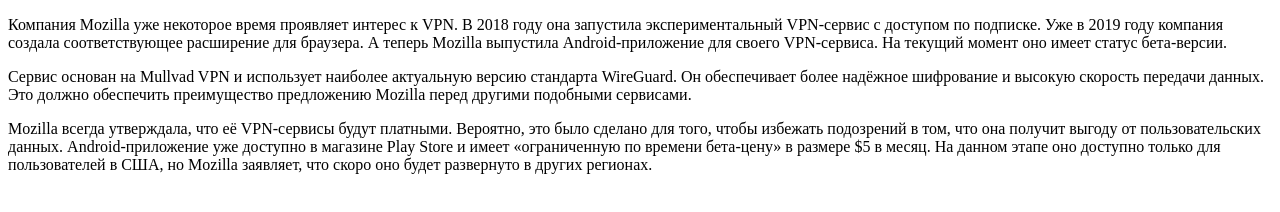
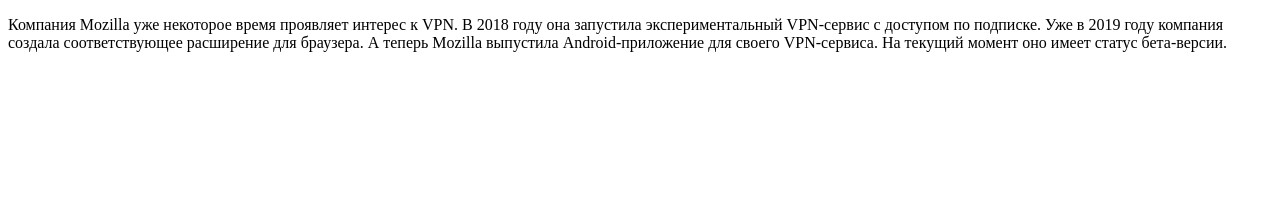
Before and after one commit to GlebKhegay/gleb-repo, a plain HTML site: page feature.html in a window 1280 px wide. Drawn offline with Linux system fonts and the light colour scheme.

Commit message:
feature changed

```diff
--- a/feature.html
+++ b/feature.html
@@ -6,8 +6,5 @@
 <body>
 	<p>Компания Mozilla уже некоторое время проявляет интерес к VPN. В 2018 году она запустила экспериментальный VPN-сервис с доступом по подписке. Уже в 2019 году компания создала соответствующее расширение для браузера. А теперь Mozilla выпустила Android-приложение для своего VPN-сервиса. На текущий момент оно имеет статус бета-версии.</p>
 
-	<p>Сервис основан на Mullvad VPN и использует наиболее актуальную версию стандарта WireGuard. Он обеспечивает более надёжное шифрование и высокую скорость передачи данных. Это должно обеспечить преимущество предложению Mozilla перед другими подобными сервисами.</p>
-
-	<p>Mozilla всегда утверждала, что её VPN-сервисы будут платными. Вероятно, это было сделано для того, чтобы избежать подозрений в том, что она получит выгоду от пользовательских данных. Android-приложение уже доступно в магазине Play Store и имеет «ограниченную по времени бета-цену» в размере $5 в месяц. На данном этапе оно доступно только для пользователей в США, но Mozilla заявляет, что скоро оно будет развернуто в других регионах.</p>
 </body>
 </html>
```
